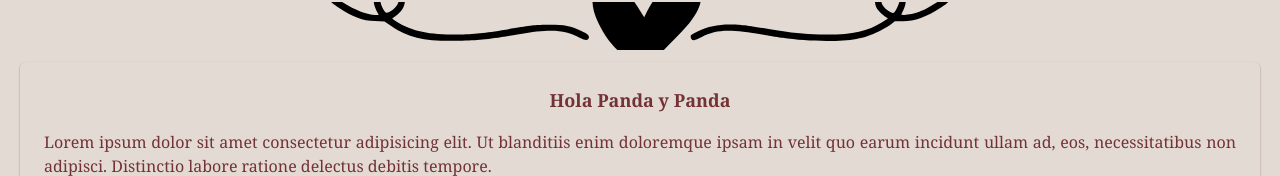
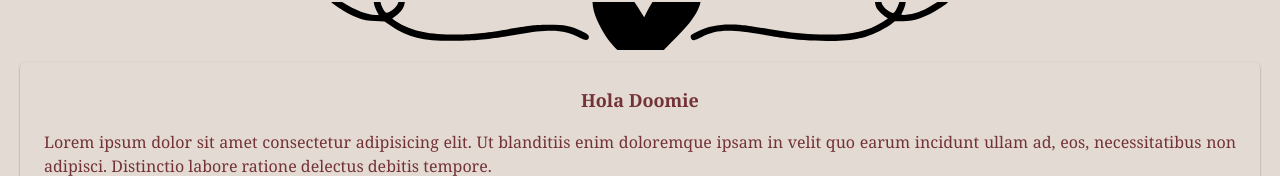
Before and after one commit to Andresrodp/web-wedding, a Next.js app in the folder client/: page /content/1 in a window 1280 px wide. Shown: the part 696-872 px from the top of the page. Built offline with nearby package versions, Linux system fonts and the light colour scheme.

Commit message:
logica de peticiones

```diff
--- a/client/package.json
+++ b/client/package.json
@@ -10,6 +10,7 @@
   },
   "dependencies": {
     "autoprefixer": "10.4.14",
+    "axios": "^1.4.0",
     "dotenv": "^16.0.3",
     "eslint": "8.38.0",
     "eslint-config-next": "13.3.0",
--- a/client/src/components/saludoInicial.jsx
+++ b/client/src/components/saludoInicial.jsx
@@ -1,8 +1,8 @@
 
-const SaludoInicial = ({ nombre, acompanante }) => {
+const SaludoInicial = ({ nombre }) => {
   return (
     <div className="w-full h-96 flex flex-col items-center p-2 bg-none shadow-sm shadow-quaternary bg-opacity-50 rounded-md">
-      <h1 className="text-quinary text-lg font-bold font-serif m-4">Hola {nombre} y {acompanante}</h1>
+      <h1 className="text-quinary text-lg font-bold font-serif m-4">Hola {nombre}</h1>
       <p className="text-quinary text-base text-justify px-4 font-serif">
         Lorem ipsum dolor sit amet consectetur adipisicing elit. Ut blanditiis enim doloremque ipsam in velit quo earum incidunt ullam ad, eos, necessitatibus non adipisci. Distinctio labore ratione delectus debitis tempore.
       </p>
--- a/client/src/pages/content/[id]/index.jsx
+++ b/client/src/pages/content/[id]/index.jsx
@@ -1,4 +1,6 @@
 import { useRouter } from "next/router";
+import { useEffect, useState } from "react";
+import axios from "axios";
 import Image from "next/image";
 import img from "../../../../assets/titulo.png";
 import SaltoLinea from "@/components/saltoLinea.jsx";
@@ -6,9 +8,24 @@ import SaludoInicial from "@/components/saludoInicial";
 import InfoBoda from "@/components/infoBoda";
 import Regalos from "@/components/regalos"
 
+const doomie = {
+  nombre: "Doomie",
+  apellido: "Doom",
+  acompanantes: ["Dipie", "Dapie"],
+  confirmado: false,
+}
 const content = () => {
   const router = useRouter()
   const { id } = router.query
+  const [content, setContent] = useState({})
+
+  useEffect(() => {
+    // axios.get(`http://localhost:3000/api/invitados/${id}`)
+    //   .then((res) => {
+    //     setContent(res.data)
+    //   })
+    setContent(doomie)
+  }, [])
   const handleClick = () => {
     router.push("/")
   }
@@ -32,7 +49,7 @@ const content = () => {
         </div>
       </div>
       <SaltoLinea />
-      <SaludoInicial nombre="Panda" acompanante="Panda" />
+      <SaludoInicial nombre={content.nombre} apellido={content.apellido} acompanantes={content.acompanantes} />
       <SaltoLinea />
       <iframe className="rounded-md " width="90%" height="240vh" src="https://www.youtube.com/embed/HdyJwSxWUFg" title="YouTube video player" frameBorder="0" ></iframe>
       <SaltoLinea />
--- a/client/src/pages/index.js
+++ b/client/src/pages/index.js
@@ -12,7 +12,7 @@ export default function Home() {
     <div className="flex flex-col w-full py-6 items-center bg-gradient-to-tr from-slate-100 to-slate-600 h-screen bg-zinc-100 font-serif">
       <h1 className="text-blue-900 text-xl font-medium">Home</h1>
       <form onSubmit={(e) => handleSubmit(e)} className="flex flex-col w-4/5 p-4 items-center rounded-md shadow-lg bg-slate-400 shadow-slate-500">
-        <input className="rounded-md w-4/5 text-slate-950 " type="text" />
+        <input className="rounded-md w-4/5 text-quinary" type="text" />
         <button className="my-3 w-2/5 px-2 py-4 bg-gradient-to-r from-slate-500 to-slate-900 rounded-lg shadow-md shadow-stone-700/50 hover:bg-stone-200 transition active:translate-y-1" type="submit">Ingresar</button>
       </form>
     </div>
```
Also changed, not shown: 1 other file (tests, documents, lock files or other folders).
